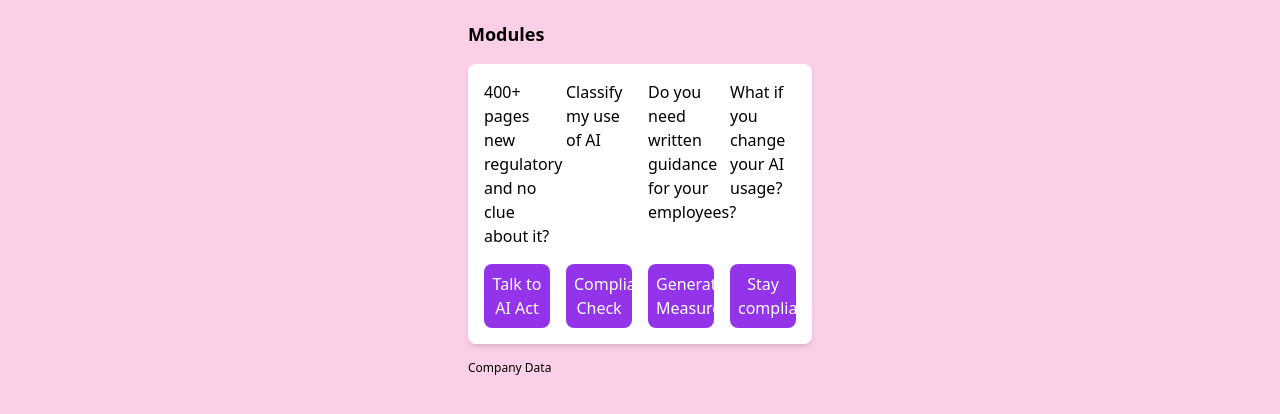
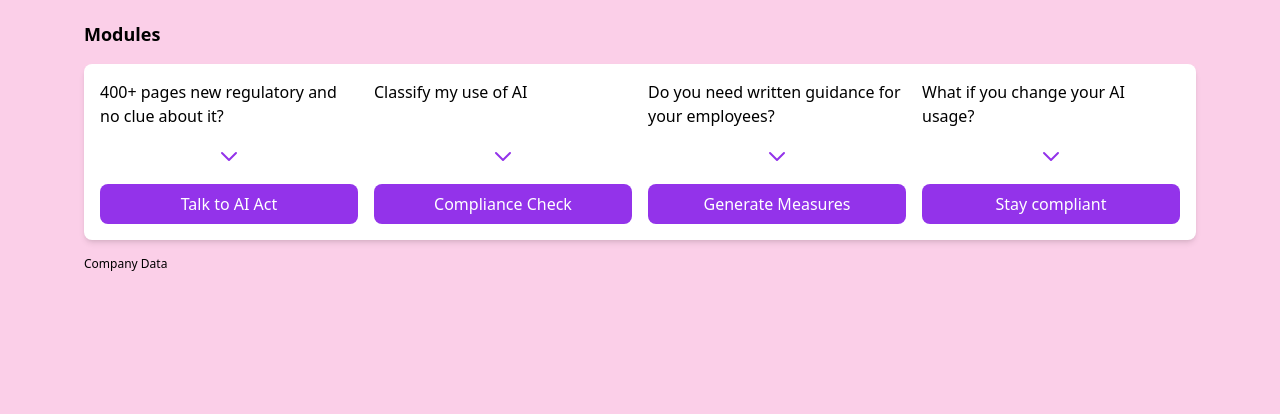
Before and after one commit to iSephix/eLegal, a plain HTML site: page modules.html in a window 1280 px wide. Drawn offline with nearby package versions, Linux system fonts and the light colour scheme.

Commit message:
Update modules.html

```diff
--- a/modules.html
+++ b/modules.html
@@ -7,7 +7,7 @@
   <script src="https://cdn.tailwindcss.com"></script>
 </head>
 <body class="bg-pink-200">
-  <div class="max-w-sm mx-auto p-5">
+   <div style="width: 90%;" class="mx-auto p-5">
     <h2 class="text-lg font-bold mb-4">Modules</h2>
     <div class="bg-white p-4 rounded-lg shadow-md">
       <div class="grid grid-cols-4 gap-4 mb-4">
@@ -17,6 +17,26 @@
         <div>What if you change your AI usage?</div>
       </div>
       <div class="grid grid-cols-4 gap-4">
+        <div class="flex justify-center">
+          <svg class="h-6 w-6 text-purple-600" xmlns="http://www.w3.org/2000/svg" fill="none" viewBox="0 0 24 24" stroke="currentColor">
+            <path stroke-linecap="round" stroke-linejoin="round" stroke-width="2" d="M19 9l-7 7-7-7"/>
+          </svg>
+        </div>
+        <div class="flex justify-center">
+          <svg class="h-6 w-6 text-purple-600" xmlns="http://www.w3.org/2000/svg" fill="none" viewBox="0 0 24 24" stroke="currentColor">
+            <path stroke-linecap="round" stroke-linejoin="round" stroke-width="2" d="M19 9l-7 7-7-7"/>
+          </svg>
+        </div>
+        <div class="flex justify-center">
+          <svg class="h-6 w-6 text-purple-600" xmlns="http://www.w3.org/2000/svg" fill="none" viewBox="0 0 24 24" stroke="currentColor">
+            <path stroke-linecap="round" stroke-linejoin="round" stroke-width="2" d="M19 9l-7 7-7-7"/>
+          </svg>
+        </div>
+        <div class="flex justify-center">
+          <svg class="h-6 w-6 text-purple-600" xmlns="http://www.w3.org/2000/svg" fill="none" viewBox="0 0 24 24" stroke="currentColor">
+            <path stroke-linecap="round" stroke-linejoin="round" stroke-width="2" d="M19 9l-7 7-7-7"/>
+          </svg>
+        </div>
         <button id="talkToAI" class="bg-purple-600 text-white p-2 rounded-lg">Talk to AI Act</button>
         <button id="complianceCheck" class="bg-purple-600 text-white p-2 rounded-lg">Compliance Check</button>
         <button id="generateMeasures" class="bg-purple-600 text-white p-2 rounded-lg">Generate Measures</button>
```
